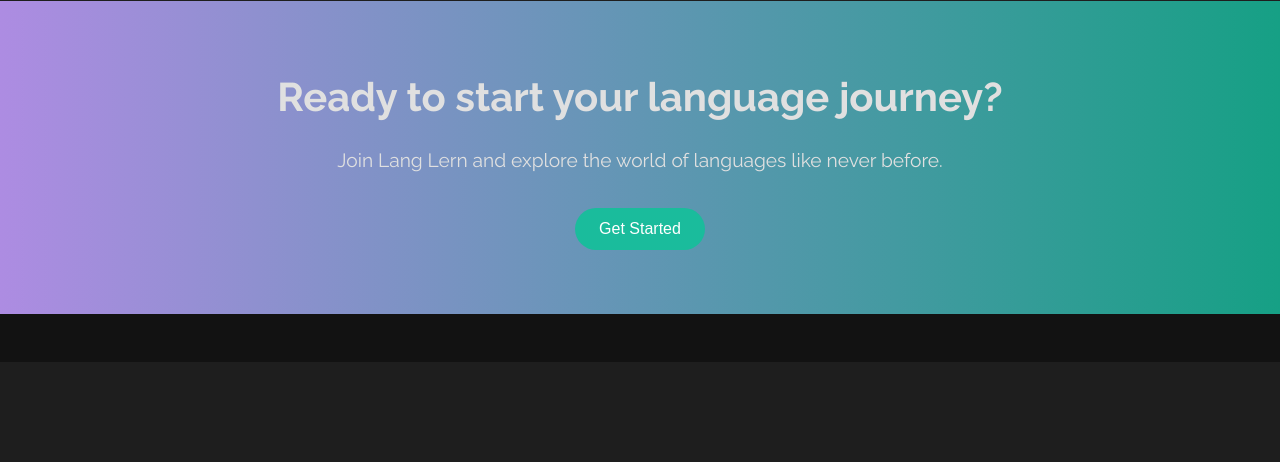
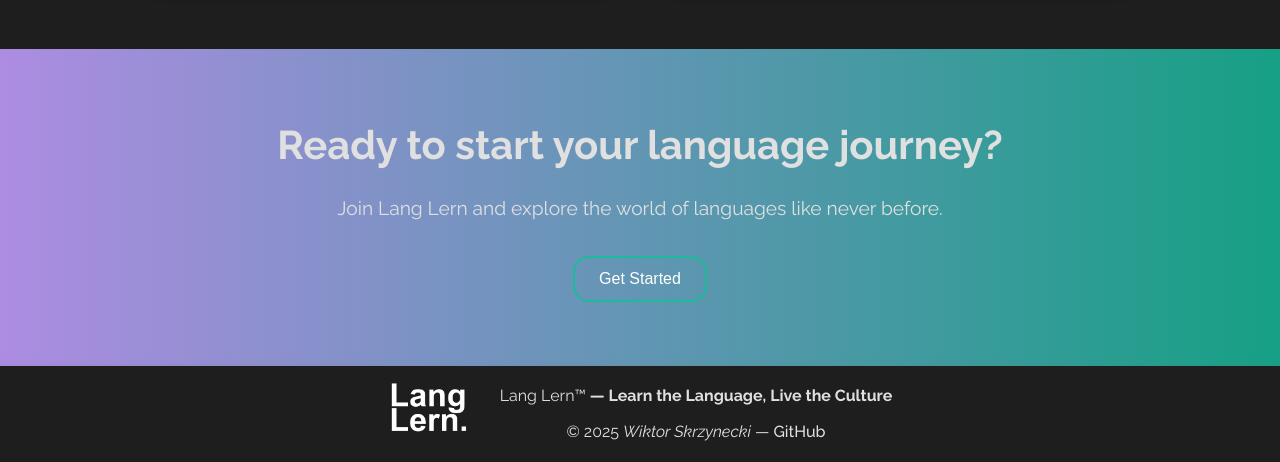
Before and after one commit to Hadevsh/LangLern, a Flask app: page /about in a window 1280 px wide. Shown: the part 1813-2275 px from the top of the page. Before the commit the page ends 2127 px from the top, so only its background shows below. Run offline with Flask 3, Linux system fonts and the light colour scheme.

Commit message:
Fix about section spacing

```diff
--- a/app/static/css/about.css
+++ b/app/static/css/about.css
@@ -4,7 +4,7 @@
 
 .hero {
     background: linear-gradient(to right, var(--primary), var(--secondary));
-    height: calc(100vh - 6rem); /* 3rem nav + 3rem footer */
+    height: calc(100vh - 6rem); /* 6rem nav */
     display: flex;
     flex-direction: column;
     align-items: center;
@@ -13,7 +13,7 @@
 }
 
 .hero h1 {
-    font-size: 3rem;
+    font-size: 5rem;
     margin-bottom: 1.25rem;
 }
 
@@ -87,18 +87,3 @@
     margin-top: 1rem;
     margin-bottom: 2rem;
 }
-
-.cta button {
-    background: var(--primary);
-    color: white;
-    border: none;
-    padding: 0.75rem 1.5rem;
-    border-radius: 9999px;
-    font-size: 1rem;
-    cursor: pointer;
-    transition: background 0.3s ease;
-}
-
-.cta button:hover {
-    background: var(--primary-variant);
-}
--- a/app/static/css/global.css
+++ b/app/static/css/global.css
@@ -12,10 +12,9 @@
 }
 
 main {
-    height: calc(100% - 12rem); /* 6rem for nav + 6rem for footer */
+    margin-top: 3rem;
     overflow-y: auto;
     scroll-behavior: smooth;
-    padding-bottom: 3rem; /* Avoid clipping last section under footer */
 }
 
 /* Reset & base styles */
@@ -43,6 +42,21 @@
 a:hover {
     color: var(--primary);
     font-weight: 900;
+}
+
+button {
+    background: transparent;
+    color: white;
+    border: 2px solid var(--primary);
+    padding: 0.75rem 1.5rem;
+    border-radius: 1rem;
+    font-size: 1rem;
+    cursor: pointer;
+    transition: background 0.3s ease;
+}
+
+button:hover {
+    background: var(--primary-variant);
 }
 
 /* Navbar styling */
@@ -83,14 +97,14 @@
 
 /* Footer styling */
 footer {
-    position: fixed;
+    /* position: fixed; */
     display: flex;
     flex-direction: row;
     align-items: center;
     justify-content: center;
     gap: 2rem;
     left: 0;
-    bottom: 0;
+    /* bottom: 0; */
     width: 100%;
     height: 6rem;
     padding: 1rem 0;
--- a/app/templates/about.html
+++ b/app/templates/about.html
@@ -9,7 +9,7 @@
 {% block content %}
 <section class="hero">
     <h1>Welcome to Lang Lern</h1>
-    <p>Master languages faster, smarter, and with more fun than ever before.</p>
+    <p><b>Learn the Language, Live the Culture</b></p>
 </section>
 
 <section class="features">
```
